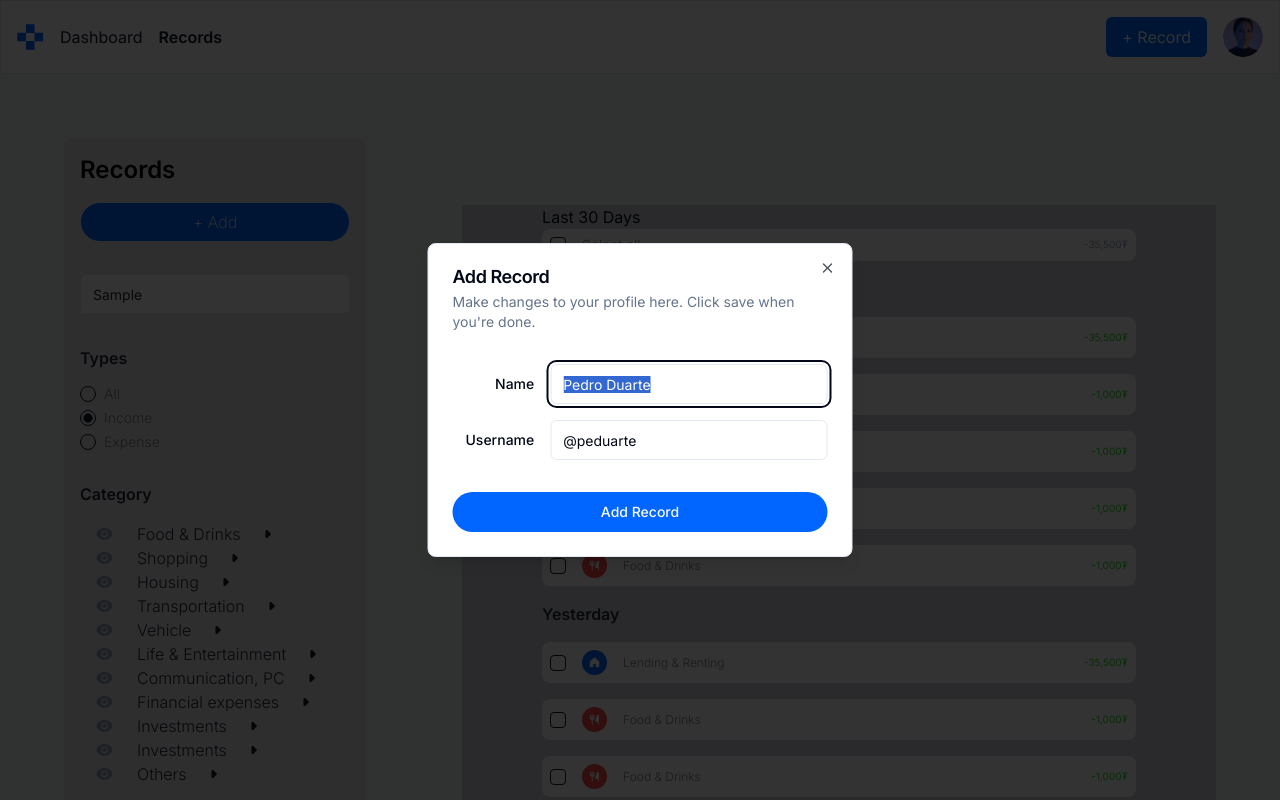
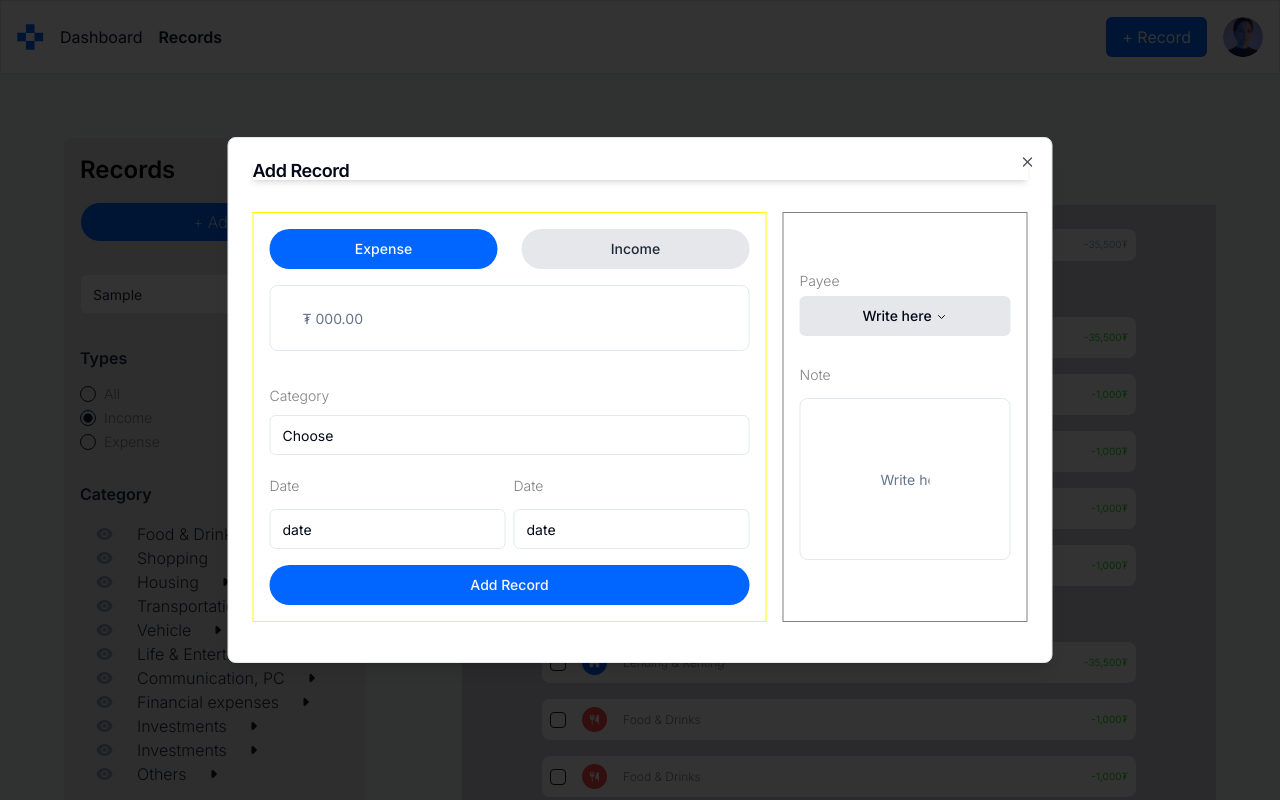
Before and after one commit to Munkhgerelpurvee/expense, a Next.js app in the folder fe/: page /record in a window 1280 px wide. Both pictures are taken after typing "Sample" into the empty fields and a click on the button "+ Add". Shown: the top 800 px of the page. Built offline with nearby package versions, Linux system fonts and the light colour scheme.

Commit message:
Recording component-n record page -n  Dialog hiiv.

```diff
--- a/fe/package.json
+++ b/fe/package.json
@@ -13,6 +13,7 @@
     "@radix-ui/react-checkbox": "^1.1.1",
     "@radix-ui/react-dialog": "^1.1.1",
     "@radix-ui/react-label": "^2.1.0",
+    "@radix-ui/react-navigation-menu": "^1.2.0",
     "@radix-ui/react-radio-group": "^1.2.0",
     "@radix-ui/react-slider": "^1.2.0",
     "@radix-ui/react-slot": "^1.1.0",
@@ -22,6 +23,7 @@
     "next": "14.2.5",
     "react": "^18",
     "react-dom": "^18",
+    "react-icons": "^5.2.1",
     "tailwind-merge": "^2.4.0",
     "tailwindcss-animate": "^1.0.7"
   },
--- a/fe/src/app/record/page.js
+++ b/fe/src/app/record/page.js
@@ -2,8 +2,6 @@ import Navbar from "../../components/Navbar";
 import Categories  from "../../components/Categories";
 import Food  from "../../components/Food";
 import Image from "next/image";
-
-import { Avatar, AvatarFallback, AvatarImage } from "@/components/ui/avatar";
 
 import { Button } from "@/components/ui/button";
 import { Label } from "@/components/ui/label";
@@ -18,10 +16,24 @@ import {
   DialogHeader,
   DialogTitle,
   DialogTrigger,
-} from "@/components/ui/dialog"
+} from "@/components/ui/dialog";
+
 
 import { Input } from "@/components/ui/input";
+import * as React from "react"
+import Link from "next/link"
 
+import { cn } from "@/lib/utils"
+// import { Icons } from "@/components/icons"
+import {
+  NavigationMenu,
+  NavigationMenuContent,
+  NavigationMenuItem,
+  NavigationMenuLink,
+  NavigationMenuList,
+  NavigationMenuTrigger,
+  navigationMenuTriggerStyle,
+} from "@/components/ui/navigation-menu"
 
 
 
@@ -43,34 +55,105 @@ export default function Record() {
           <p className="text-2xl font-semibold
           text-[#000]">Records</p>
 
-          <Dialog className="border shadow-lg">
+  <Dialog className="border shadow-lg">
       <DialogTrigger asChild>
         <Button variant="outline" className="bg-[#0166FF] text-[#fff] font-extralight text-base px-28 rounded-full"> + Add</Button>
       </DialogTrigger>
-      <DialogContent className="sm:max-w-[425px]">
-        <DialogHeader>
-          <DialogTitle>Add Record</DialogTitle>
-          <DialogDescription>
-            Make changes to your profile here. Click save when you're done.
-          </DialogDescription>
+      <DialogContent className="sm:max-w-[825px]">
+        <DialogHeader  className="shadow-md">
+          <DialogTitle >Add Record</DialogTitle>
+
         </DialogHeader>
-        <div className="grid gap-4 py-4">
-          <div className="grid items-center grid-cols-4 gap-4">
-            <Label htmlFor="name" className="text-right">
-              Name
-            </Label>
-            <Input id="name" value="Pedro Duarte" className="col-span-3" />
+        <div className="flex gap-4 py-4">
+          <div className="flex flex-2 flex-col border border-solid border-[yellow] p-4">
+          <div className="flex gap-6">
+        <Button  className="bg-[#0166FF] rounded-full flex flex-1 w-full"  type="submit">Expense</Button>
+        <Button  className="rounded-full flex flex-1 w-full bg-[#E5E7EB] text-[#1F2937] hover:text-[#fff]"  type="submit">Income</Button>
+
           </div>
-          <div className="grid items-center grid-cols-4 gap-4">
-            <Label htmlFor="username" className="text-right">
-              Username
-            </Label>
-            <Input id="username" value="@peduarte" className="col-span-3" />
+          <div className="grid items-center grid-cols-1 gap-4 ">
+            <Input   id="name" value="" placeholder ="₮ 000.00" className="col-span-4 border rounded-lg p-8 mt-4" />
           </div>
-        </div>
+          <div className="grid items-center grid-cols-1 gap-4">
+            <div className="mt-8">
+
+            <Label className="text-[gray] font-light" htmlFor="r2">Category</Label>
+            <Input id="username" value="Choose" className="col-span-4 mb-4 mt-2" />
+            <DialogFooter className="mt-6">
+            <div className="grid items-center grid-cols-2 gap-4 " >
+            <Label className="text-[gray] font-light" htmlFor="r1">Date</Label>
+            <Input id="date" value="date" className="col-span-4 mb-4" />
+
+
+            </div>
+            <div className="grid items-center grid-cols-2 gap-4" >
+            <Label className="text-[gray] font-light" htmlFor="r2">Date</Label>
+            <Input id="date" value="date" className="col-span-4 mb-4" />
+
+
+            </div>
+
+        </DialogFooter>
+
         <DialogFooter>
           <Button  className="bg-[#0166FF] w-full rounded-full"  type="submit">Add Record</Button>
         </DialogFooter>
+            </div>
+
+          </div>
+          </div>
+
+          <div className="flex flex-1 border border-solid border-[gray] p-4">
+
+
+
+    <NavigationMenu>
+      <NavigationMenuList>
+        <NavigationMenuItem>
+        <div className="flex flex-col">
+
+        <Label className="text-[gray] font-light mb-2" htmlFor="r2">Payee</Label>
+          <NavigationMenuTrigger className="w-full bg-[#E5E7EB]">Write here</NavigationMenuTrigger>
+
+        </div>
+        <div className="grid items-center grid-cols-1 gap-4 ">
+        <Label className="text-[gray] font-light mt-8" htmlFor="r2">Note</Label>
+
+        <Input   id="name" value="" placeholder ="Write here" className="col-span-4 border rounded-lg p-20 pb" />
+          </div>
+          <NavigationMenuContent>
+            <ul className="grid gap-3 p-6 md:w-[400px] lg:w-[500px] lg:grid-cols-[.75fr_1fr]">
+              <li className="row-span-3">
+                <NavigationMenuLink asChild>
+                  <a
+                    className="flex h-full w-full select-none flex-col justify-end rounded-md bg-gradient-to-b from-muted/50 to-muted p-6 no-underline outline-none focus:shadow-md"
+                    href="/"
+                  >
+                    {/* <Icons.logo className="h-6 w-6" /> */}
+                    <div className="mb-2 mt-4 text-lg font-medium">
+                      shadcn/ui
+                    </div>
+                    <p className="text-sm leading-tight text-muted-foreground">
+                      Beautifully designed components that you can copy and
+                      paste into your apps. Accessible. Customizable. Open
+                      Source.
+                    </p>
+                  </a>
+                </NavigationMenuLink>
+              </li>
+
+            </ul>
+          </NavigationMenuContent>
+        </NavigationMenuItem>
+
+
+      </NavigationMenuList>
+    </NavigationMenu>
+
+
+
+          </div>
+        </div>
       </DialogContent>
     </Dialog>
 
--- a/fe/src/components/ui/dialog.jsx
+++ b/fe/src/components/ui/dialog.jsx
@@ -2,7 +2,8 @@
 
 import * as React from "react"
 import * as DialogPrimitive from "@radix-ui/react-dialog"
-import { X } from "lucide-react"
+import { X } from "lucide-react";
+
 
 import { cn } from "@/lib/utils"
 
--- /dev/null
+++ b/fe/src/components/ui/navigation-menu.jsx
@@ -0,0 +1,104 @@
+import * as React from "react"
+import * as NavigationMenuPrimitive from "@radix-ui/react-navigation-menu"
+import { cva } from "class-variance-authority"
+import { ChevronDown } from "lucide-react"
+
+import { cn } from "@/lib/utils"
+
+const NavigationMenu = React.forwardRef(({ className, children, ...props }, ref) => (
+  <NavigationMenuPrimitive.Root
+    ref={ref}
+    className={cn(
+      "relative z-10 flex max-w-max flex-1 items-center justify-center",
+      className
+    )}
+    {...props}>
+    {children}
+    <NavigationMenuViewport />
+  </NavigationMenuPrimitive.Root>
+))
+NavigationMenu.displayName = NavigationMenuPrimitive.Root.displayName
+
+const NavigationMenuList = React.forwardRef(({ className, ...props }, ref) => (
+  <NavigationMenuPrimitive.List
+    ref={ref}
+    className={cn(
+      "group flex flex-1 list-none items-center justify-center space-x-1",
+      className
+    )}
+    {...props} />
+))
+NavigationMenuList.displayName = NavigationMenuPrimitive.List.displayName
+
+const NavigationMenuItem = NavigationMenuPrimitive.Item
+
+const navigationMenuTriggerStyle = cva(
+  "group inline-flex h-10 w-max items-center justify-center rounded-md bg-background px-4 py-2 text-sm font-medium transition-colors hover:bg-accent hover:text-accent-foreground focus:bg-accent focus:text-accent-foreground focus:outline-none disabled:pointer-events-none disabled:opacity-50 data-[active]:bg-accent/50 data-[state=open]:bg-accent/50"
+)
+
+const NavigationMenuTrigger = React.forwardRef(({ className, children, ...props }, ref) => (
+  <NavigationMenuPrimitive.Trigger
+    ref={ref}
+    className={cn(navigationMenuTriggerStyle(), "group", className)}
+    {...props}>
+    {children}{" "}
+    <ChevronDown
+      className="relative top-[1px] ml-1 h-3 w-3 transition duration-200 group-data-[state=open]:rotate-180"
+      aria-hidden="true" />
+  </NavigationMenuPrimitive.Trigger>
+))
+NavigationMenuTrigger.displayName = NavigationMenuPrimitive.Trigger.displayName
+
+const NavigationMenuContent = React.forwardRef(({ className, ...props }, ref) => (
+  <NavigationMenuPrimitive.Content
+    ref={ref}
+    className={cn(
+      "left-0 top-0 w-full data-[motion^=from-]:animate-in data-[motion^=to-]:animate-out data-[motion^=from-]:fade-in data-[motion^=to-]:fade-out data-[motion=from-end]:slide-in-from-right-52 data-[motion=from-start]:slide-in-from-left-52 data-[motion=to-end]:slide-out-to-right-52 data-[motion=to-start]:slide-out-to-left-52 md:absolute md:w-auto ",
+      className
+    )}
+    {...props} />
+))
+NavigationMenuContent.displayName = NavigationMenuPrimitive.Content.displayName
+
+const NavigationMenuLink = NavigationMenuPrimitive.Link
+
+const NavigationMenuViewport = React.forwardRef(({ className, ...props }, ref) => (
+  <div className={cn("absolute left-0 top-full flex justify-center")}>
+    <NavigationMenuPrimitive.Viewport
+      className={cn(
+        "origin-top-center relative mt-1.5 h-[var(--radix-navigation-menu-viewport-height)] w-full overflow-hidden rounded-md border bg-popover text-popover-foreground shadow-lg data-[state=open]:animate-in data-[state=closed]:animate-out data-[state=closed]:zoom-out-95 data-[state=open]:zoom-in-90 md:w-[var(--radix-navigation-menu-viewport-width)]",
+        className
+      )}
+      ref={ref}
+      {...props} />
+  </div>
+))
+NavigationMenuViewport.displayName =
+  NavigationMenuPrimitive.Viewport.displayName
+
+const NavigationMenuIndicator = React.forwardRef(({ className, ...props }, ref) => (
+  <NavigationMenuPrimitive.Indicator
+    ref={ref}
+    className={cn(
+      "top-full z-[1] flex h-1.5 items-end justify-center overflow-hidden data-[state=visible]:animate-in data-[state=hidden]:animate-out data-[state=hidden]:fade-out data-[state=visible]:fade-in",
+      className
+    )}
+    {...props}>
+    <div
+      className="relative top-[60%] h-2 w-2 rotate-45 rounded-tl-sm bg-border shadow-md" />
+  </NavigationMenuPrimitive.Indicator>
+))
+NavigationMenuIndicator.displayName =
+  NavigationMenuPrimitive.Indicator.displayName
+
+export {
+  navigationMenuTriggerStyle,
+  NavigationMenu,
+  NavigationMenuList,
+  NavigationMenuItem,
+  NavigationMenuContent,
+  NavigationMenuTrigger,
+  NavigationMenuLink,
+  NavigationMenuIndicator,
+  NavigationMenuViewport,
+}
```
Also changed, not shown: 1 other file (tests, documents, lock files or other folders).
